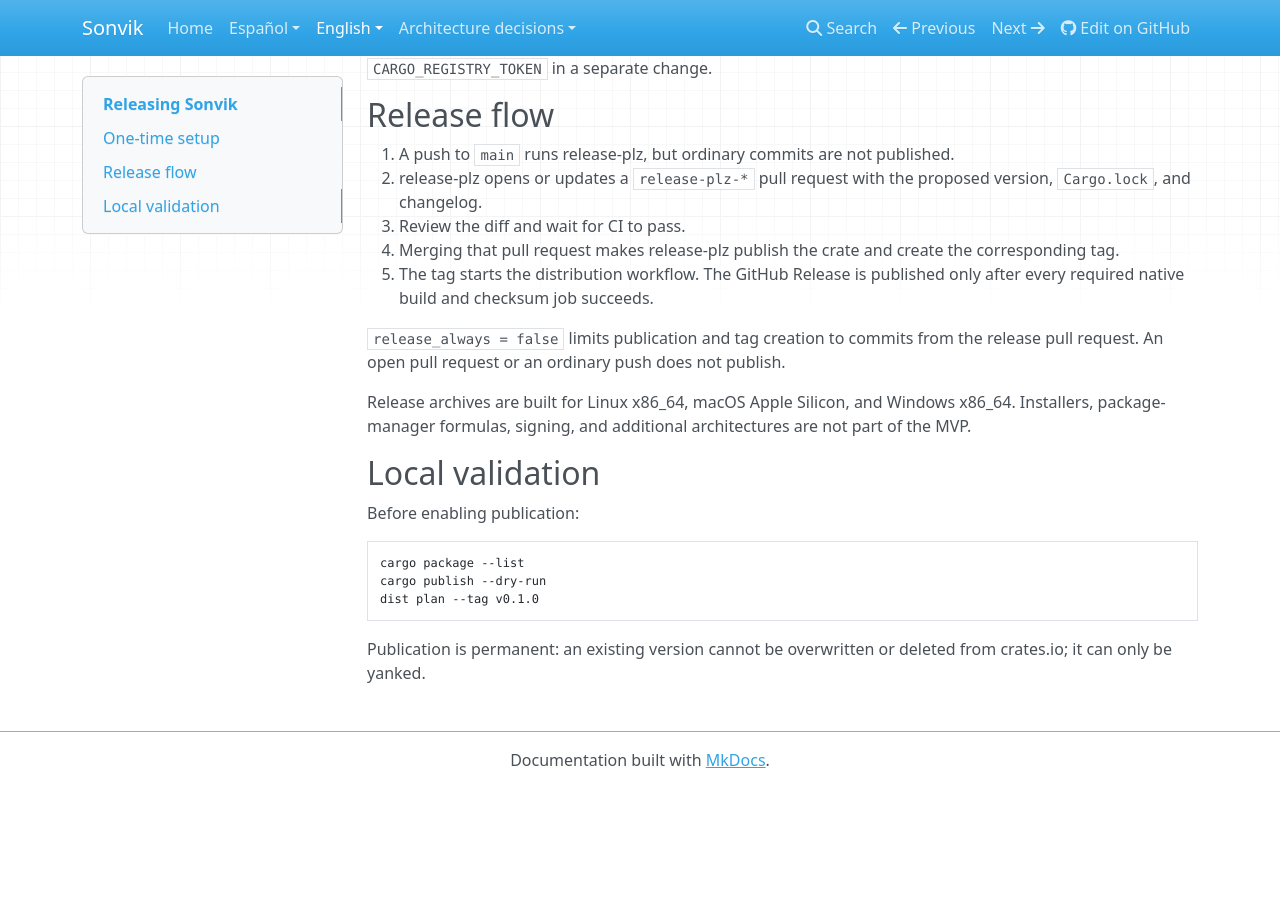
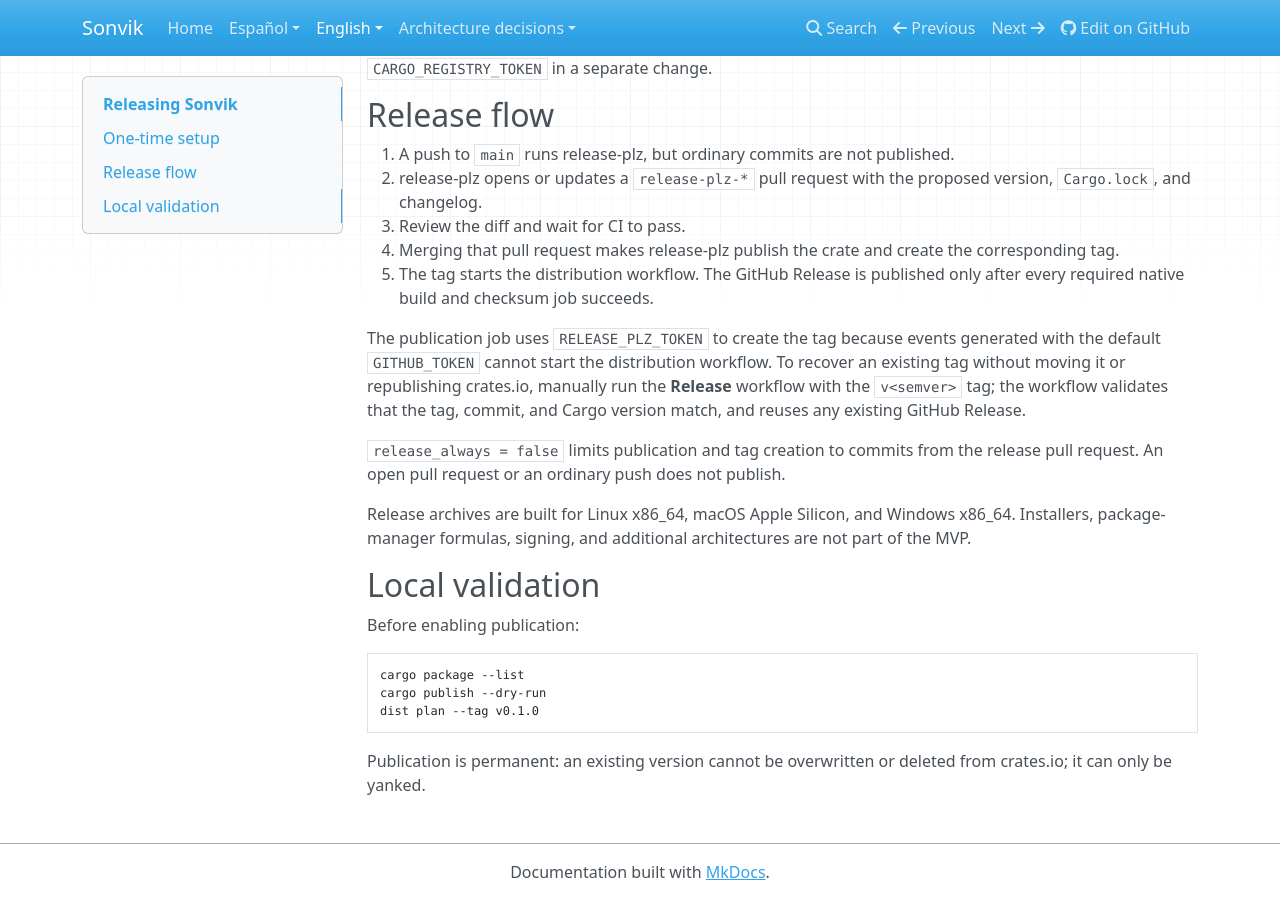
Before and after one commit to Nanielito/sonvik, an MkDocs documentation site: the page built from docs/en/releasing.md, in a window 1280 px wide and 900 px high, scrolled down 509 px. Built offline with MkDocs 1.6.1, drawn with Linux system fonts in a browser that asks for light colours; nearby versions of some CDN libraries; before the commit the page ends 1297 px from its top, so only the background shows below that.

Commit message:
fix(release): restore binary artifact publishing

```diff
--- a/dist-workspace.toml
+++ b/dist-workspace.toml
@@ -3,6 +3,8 @@ members = ["cargo:."]
 
 # Config for 'dist'
 [dist]
+# The generated workflow is extended with validated recovery dispatch support.
+allow-dirty = ["ci"]
 # The preferred dist version to use in CI (Cargo.toml SemVer syntax)
 cargo-dist-version = "0.32.0"
 # CI backends to support
--- a/docs/en/releasing.md
+++ b/docs/en/releasing.md
@@ -21,6 +21,8 @@ The crates.io token is required for the first publication because new crates can
 4. Merging that pull request makes release-plz publish the crate and create the corresponding tag.
 5. The tag starts the distribution workflow. The GitHub Release is published only after every required native build and checksum job succeeds.
 
+The publication job uses `RELEASE_PLZ_TOKEN` to create the tag because events generated with the default `GITHUB_TOKEN` cannot start the distribution workflow. To recover an existing tag without moving it or republishing crates.io, manually run the **Release** workflow with the `v<semver>` tag; the workflow validates that the tag, commit, and Cargo version match, and reuses any existing GitHub Release.
+
 `release_always = false` limits publication and tag creation to commits from the release pull request. An open pull request or an ordinary push does not publish.
 
 Release archives are built for Linux x86_64, macOS Apple Silicon, and Windows x86_64. Installers, package-manager formulas, signing, and additional architectures are not part of the MVP.
```
Also changed, not shown: docs/es/releasing.md (+2 -0 lines), 2 other files.
